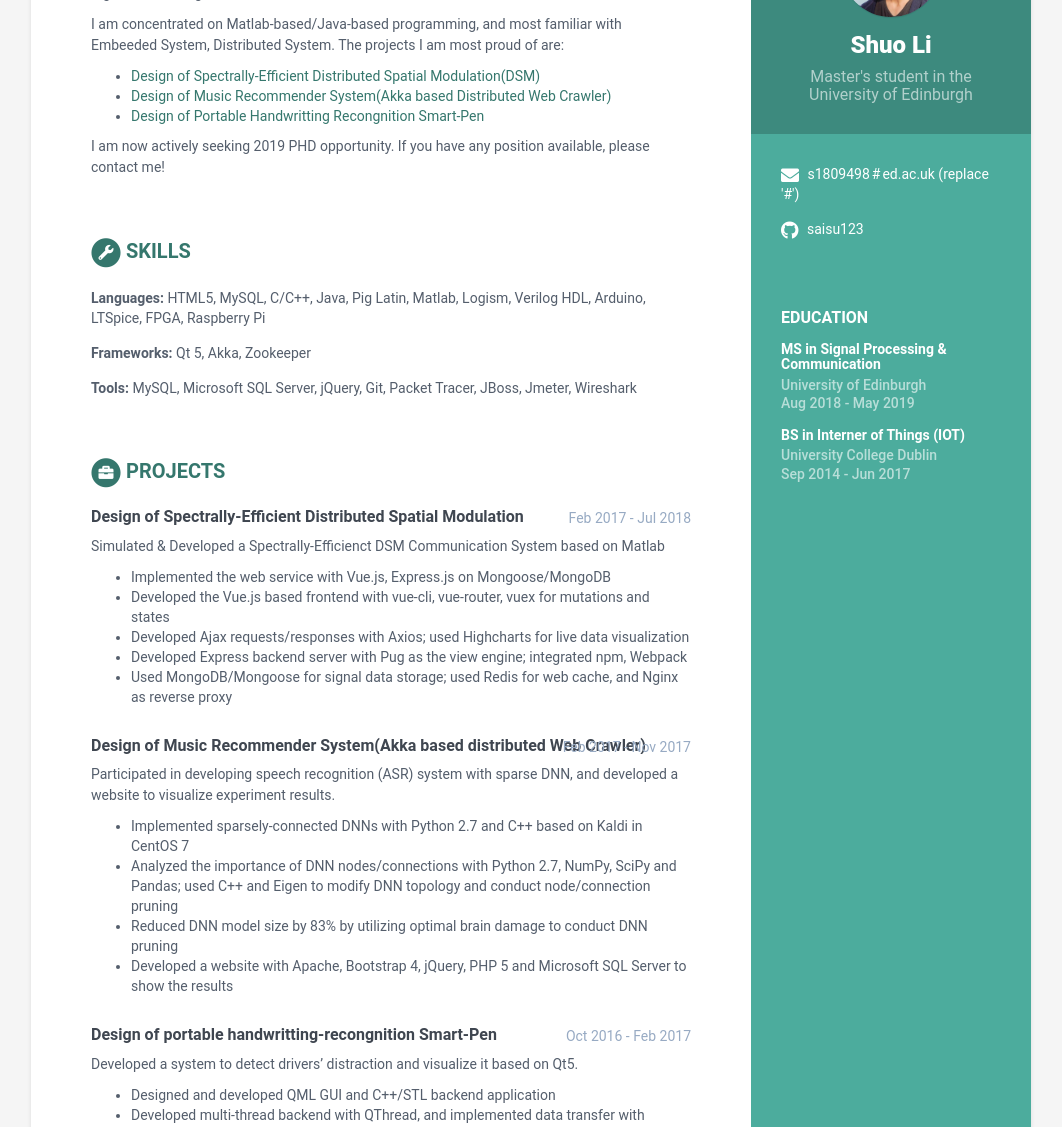
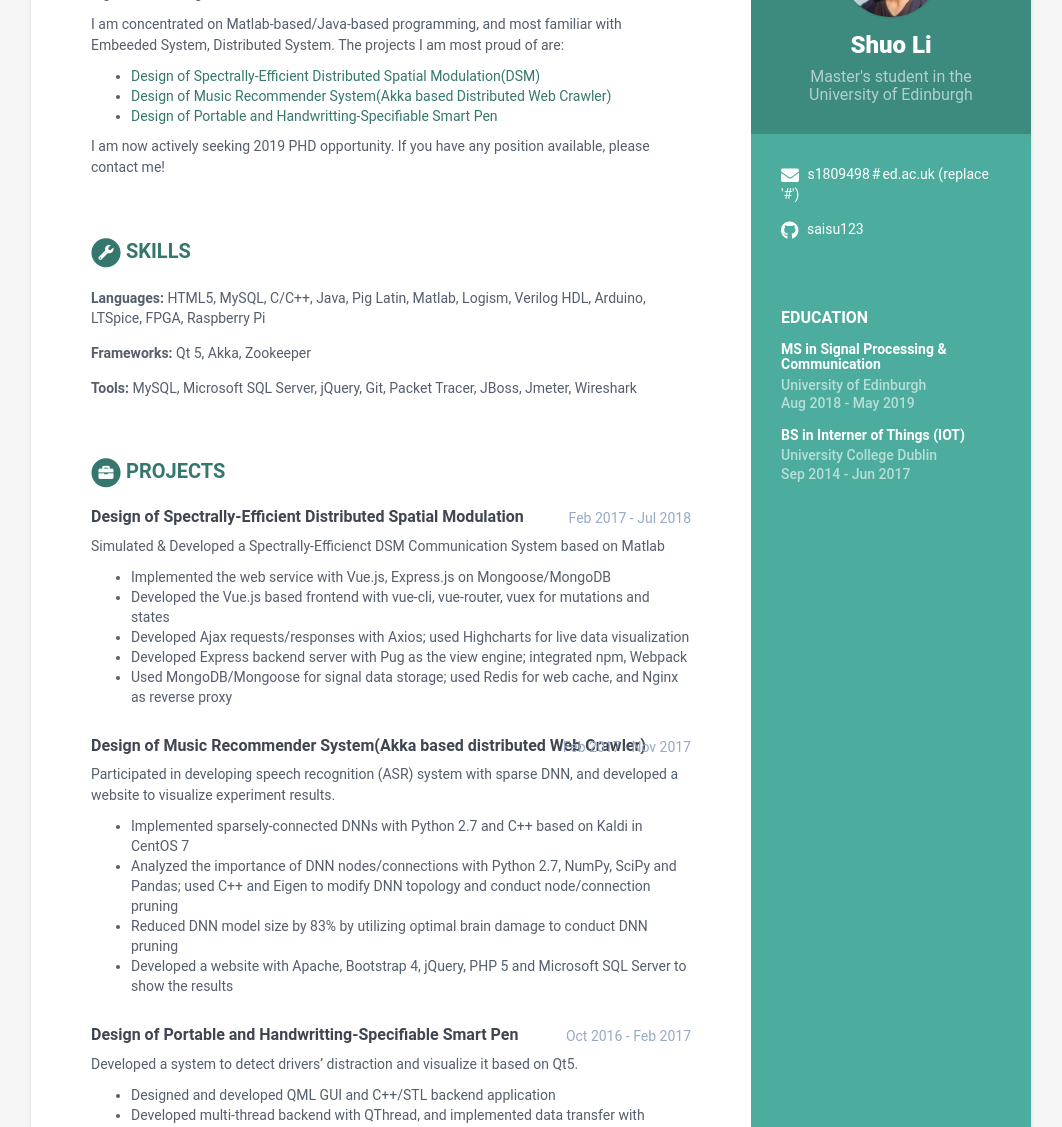
Before and after one commit to saisu123/saisu123.github.io, a Jekyll site: the page built from index.html, in a window 1280 px wide. Shown: the part 143-1270 px from the top of the page, without its empty margins (109-1171 px from the left). Built offline with Jekyll 4.4.1, drawn with Linux system fonts in a browser that asks for light colours.

Commit message:
Update data.yml

```diff
--- a/_data/data.yml
+++ b/_data/data.yml
@@ -36,7 +36,7 @@ career-profile:
 
       - <span class="span-as-link" id="node-project-link">Design of Spectrally-Efficient Distributed Spatial Modulation(DSM)</span>
       - <span class="span-as-link" id="bupt-efly-link">Design of Music Recommender System(Akka based Distributed Web Crawler)</span>
-      - <span class="span-as-link" id="bupt-efly-link">Design of Portable Handwritting Recongnition Smart-Pen</span>
+      - <span class="span-as-link" id="bupt-efly-link">Design of Portable and Handwritting-Specifiable Smart Pen</span>
 
       I am now actively seeking 2019 PHD opportunity. If you have any position available, please
       contact me!
@@ -94,7 +94,7 @@ projects:
 
 
 
-    - title: Design of portable handwritting-recongnition Smart-Pen
+    - title: Design of Portable and Handwritting-Specifiable Smart Pen
       time: Oct 2016 - Feb 2017
       company: Beijing University of Technology (BJUT)
       details: |
```
